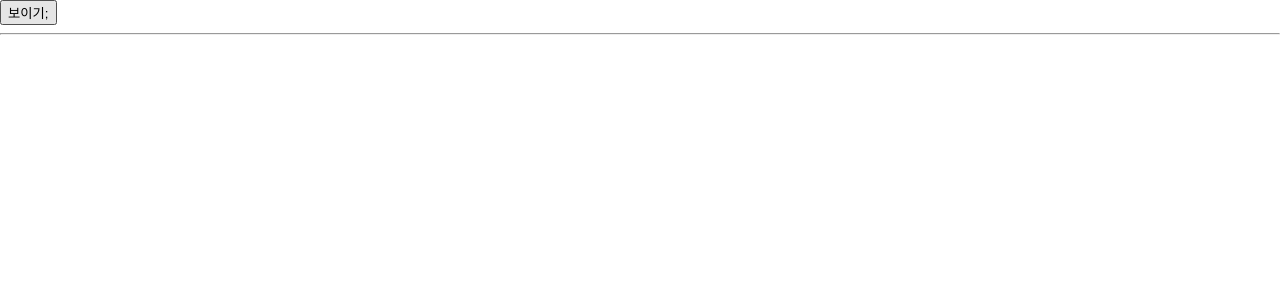
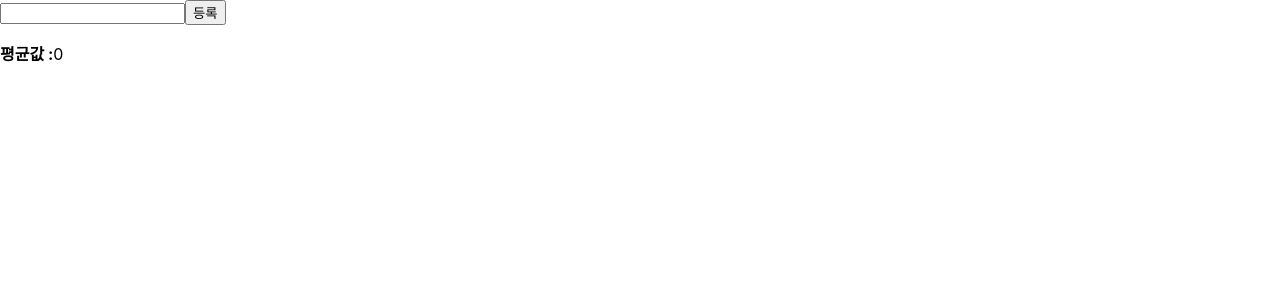
Before and after one commit to BAKHONGMIN/Hooks, a React (Create React App) app: page / in a window 1280 px wide. Shown: the top 300 px of the page. Built offline with nearby package versions, Linux system fonts and the light colour scheme.

Commit message:
useMemo
useMemo를 사용하면 함수 컴포넌트 내부에서 발생하는 연산을 최적화할 수있습니다.
예제. 입력한 숫자에 대한 평균 구하기

```diff
--- a/src/App.js
+++ b/src/App.js
@@ -1,19 +1,7 @@
-import { useState } from "react";
-import Info from './Info'
+import Average from "./Average";
 
 const App = () => {
-  const [visible, setVisible] = useState(false);
-  return (
-    <div>
-      <button onClick={() => {
-        setVisible(!visible)
-      }}>
-        {visible ? '숨기기' : '보이기'};
-      </button>
-      <hr />
-      {visible && <Info />}
-    </div>
-  )
-}
+  return <Average />;
+};
 
 export default App;
--- /dev/null
+++ b/src/Average.js
@@ -0,0 +1,43 @@
+import { useState } from "react";
+
+const getAverage = numbers => {
+  console.log("평균값 계산 중..");
+  if (numbers.length === 0) return 0;
+  const sum = numbers.reduce((a, b) => a + b);
+  return sum / numbers.length;
+};
+
+const Average = () => {
+  const [list, setList] = useState([]);
+  const [number, setNumber] = useState("");
+
+  const onChange = e => {
+    setNumber(e.target.value);
+  };
+
+  const onInsert = e => {
+    const nextList = list.concat(parseInt(number));
+    setList(nextList);
+    setNumber("");
+  };
+
+  return (
+    <div>
+      <input value={number} onChange={onChange} />
+      <button onClick={onInsert}>등록</button>
+      <ul>
+        {list.map((value, index) =>
+          <li key={index}>
+            {value}
+          </li>
+        )}
+      </ul>
+      <div>
+        <b>평균값 :</b>
+        {getAverage(list)}
+      </div>
+    </div>
+  );
+};
+
+export default Average;
```
